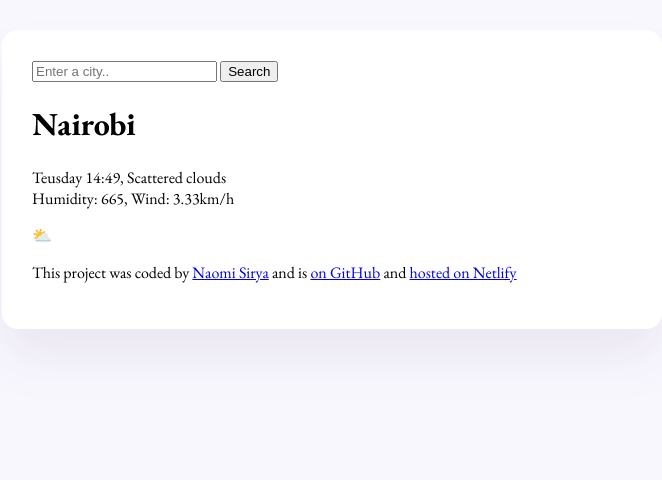
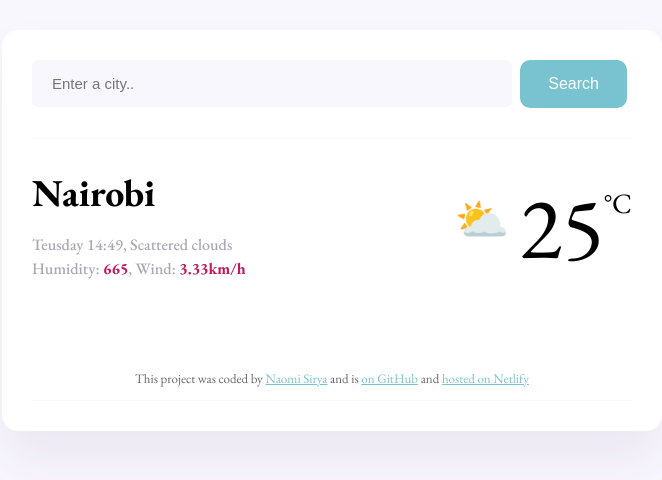
Before and after one commit to umiSirya/forecastApp, a plain HTML site: page index.html in a window 1280 px wide. Shown: the whole page, without its empty margins (308-970 px from the left). Drawn offline with nearby package versions, Linux system fonts and the light colour scheme.

Commit message:
added basic css

```diff
--- a/index.html
+++ b/index.html
@@ -15,7 +15,7 @@
   <body>
     <div class="weather-app">
       <header>
-        <form id="search-form">
+        <form class="search-form">
           <input
             type="search"
             placeholder="Enter a city.."
@@ -27,13 +27,21 @@
         </form>
       </header>
       <main>
-        <h1>Nairobi</h1>
-        <p>
-          Teusday 14:49, Scattered clouds
-          <br />
-          Humidity: 665, Wind: 3.33km/h
-        </p>
-        <div>⛅</div>
+        <div class="weather-app-data">
+          <div>
+            <h1 class="app-city">Nairobi</h1>
+            <p class="app-details">
+              Teusday 14:49, Scattered clouds
+              <br />
+              Humidity: <strong>665</strong>, Wind: <strong>3.33km/h</strong>
+            </p>
+          </div>
+          <div class="app-temp-containor">
+            <div class="app-icon">⛅</div>
+            <div class="app-temp">25</div>
+            <div class="app-unit">°C</div>
+          </div>
+        </div>
       </main>
       <footer>
         <p>
--- a/src/index.css
+++ b/src/index.css
@@ -14,3 +14,74 @@ body {
   padding: 30px;
   margin: 30px auto;
 }
+
+.search-input {
+  background-color: #f9f7fe;
+  border: none;
+  border-radius: 6px;
+  width: 80%;
+  font-size: 15px;
+  padding: 15px 20px;
+}
+
+.search-button {
+  background-color: #79c2d0;
+  padding: 15px 28px;
+  border: none;
+  border-radius: 10px;
+  color: white;
+  margin-left: 5px;
+  font-size: 16px;
+}
+header {
+  border-bottom: 1px solid #f9f7fe;
+  padding: 0 0 30px 0;
+}
+footer {
+  border-bottom: 1px solid #f9f7fe;
+  padding: 30px 0 0 0;
+  text-align: center;
+  font-size: 13px;
+  color: rgba(0, 0, 0, 0.6);
+}
+a {
+  color: #79c2d0;
+}
+
+main {
+  padding: 30px 0;
+}
+.weather-app-data {
+  display: flex;
+  justify-content: space-between;
+}
+.app-city {
+  margin: 0;
+  font-size: 38px;
+  line-height: 48px;
+}
+.app-details {
+  font-weight: 500;
+  font-size: 16px;
+  line-height: 24px;
+  color: rgba(39, 33, 66, 0.4);
+}
+.app-details strong {
+  color: #c3195d;
+}
+.app-temp-containor {
+  display: flex;
+}
+.app-temp {
+  font-size: 88px;
+  margin-left: 10px;
+  font-size: bold;
+}
+.app-icon {
+  font-size: 44px;
+  margin-top: 22px;
+}
+.app-unit {
+  margin-top: 16px;
+  font-size: 28px;
+}
```
